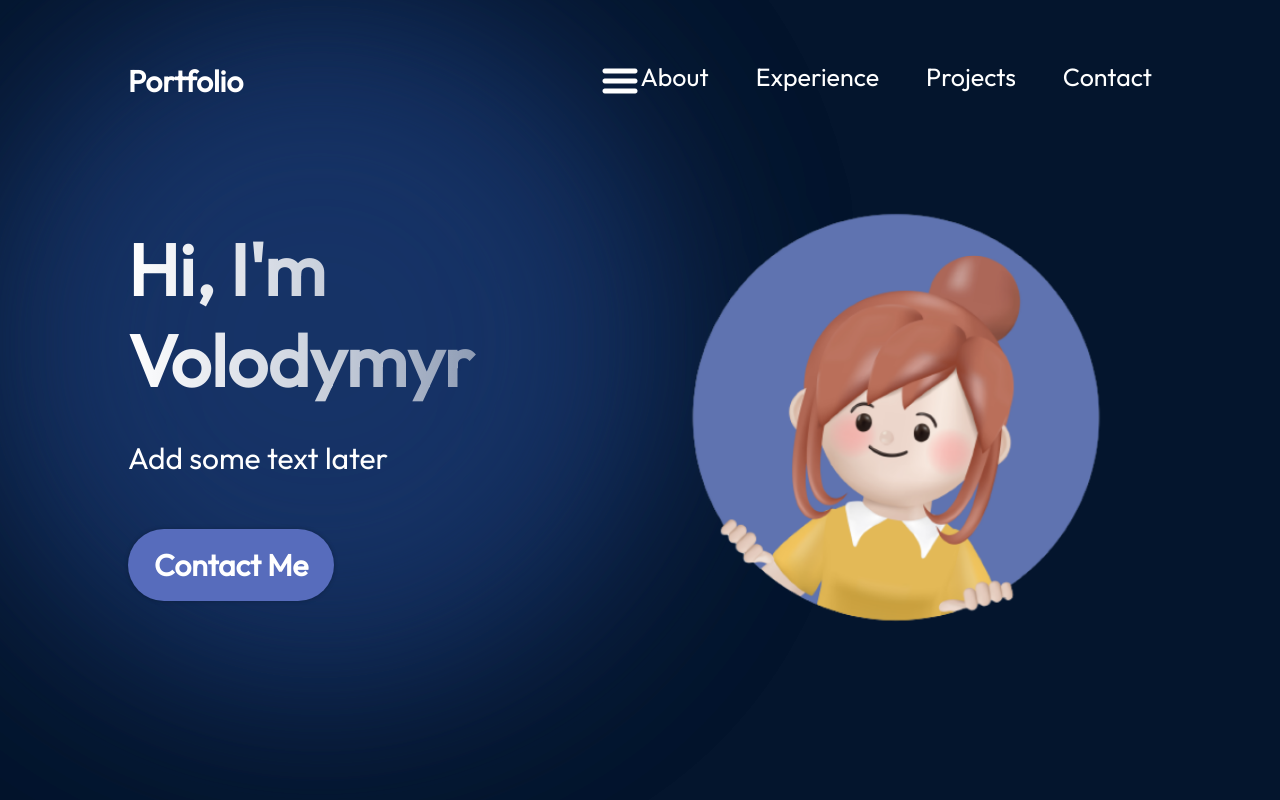
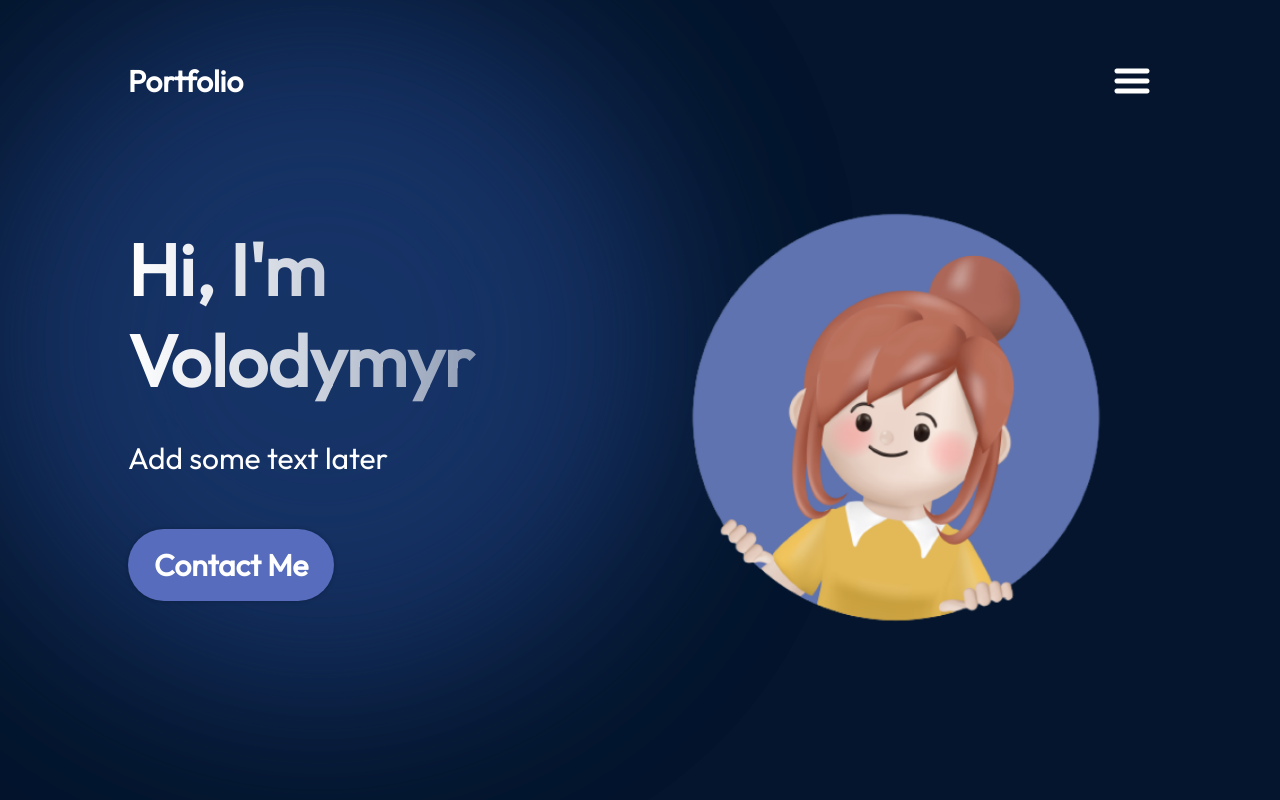
Before and after one commit to VezzzeL/VLFolio, a React (Vite) app: page / in a window 1280 px wide. Shown: the top 800 px of the page. Built offline with nearby package versions, Linux system fonts and the light colour scheme.

Commit message:
fixed desktop navbar

```diff
--- a/src/components/Contact/Contact.module.css
+++ b/src/components/Contact/Contact.module.css
@@ -7,8 +7,8 @@
   display: flex;
   flex-direction: row;
   justify-content: space-evenly;
-  width: 100vw;
-  padding: 50px 10%;
+  width: 100%;
+  padding: 58px 10%;
   gap: 10px;
 }
 
@@ -32,6 +32,12 @@
   gap: 26px;
 }
 
+.link {
+  display: flex;
+  align-items: center;
+  gap: 25px;
+}
+
 .link a {
   color: var(--color-text);
   text-decoration: none;
@@ -41,18 +47,18 @@
 }
 
 @media screen and (max-width: 830px) {
-    .container{
+  .container {
     flex-direction: column;
     gap: 23px;
   }
 
-    .text{
+  .text {
     display: flex;
     flex-direction: column;
     align-items: center;
   }
 
-    .links{
+  .links {
     align-items: center;
   }
 }
--- a/src/components/Navbar/Navbar.jsx
+++ b/src/components/Navbar/Navbar.jsx
@@ -2,6 +2,7 @@ import React, { useState } from "react";
 
 import styles from "./Navbar.module.css";
 import { getImageUrl } from "../../utils";
+import menuItems from "../../data/menuItems.json";
 
 export const Navbar = () => {
   const [menuOpen, setMenuOpen] = useState(false);
@@ -22,23 +23,17 @@ export const Navbar = () => {
           alt="menu-button"
           onClick={() => setMenuOpen(!menuOpen)}
         />
+        {menuOpen &&
         <ul
           className={`${styles.menuItems} ${menuOpen && styles.menuOpen}`}
           onClick={() => setMenuOpen(false)}
         >
-          <li>
-            <a href="#about">About</a>
-          </li>
-          <li>
-            <a href="#experience">Experience</a>
-          </li>
-          <li>
-            <a href="#projects">Projects</a>
-          </li>
-          <li>
-            <a href="#about">Contact</a>
-          </li>
-        </ul>
+          {menuItems.map((item, index) => (
+            <li key={index}>
+              <a href={item.link}>{item.text}</a>
+            </li>
+          ))}
+        </ul>}
       </div>
     </nav>
   );
--- /dev/null
+++ b/src/data/menuItems.json
@@ -0,0 +1,6 @@
+[
+  { "text": "About", "link": "#about" },
+  { "text": "Experience", "link": "#experience" },
+  { "text": "Projects", "link": "#projects" },
+  { "text": "Contact", "link": "#contact" }
+]
```
Lines whose indentation alone changed are shown as unchanged.
